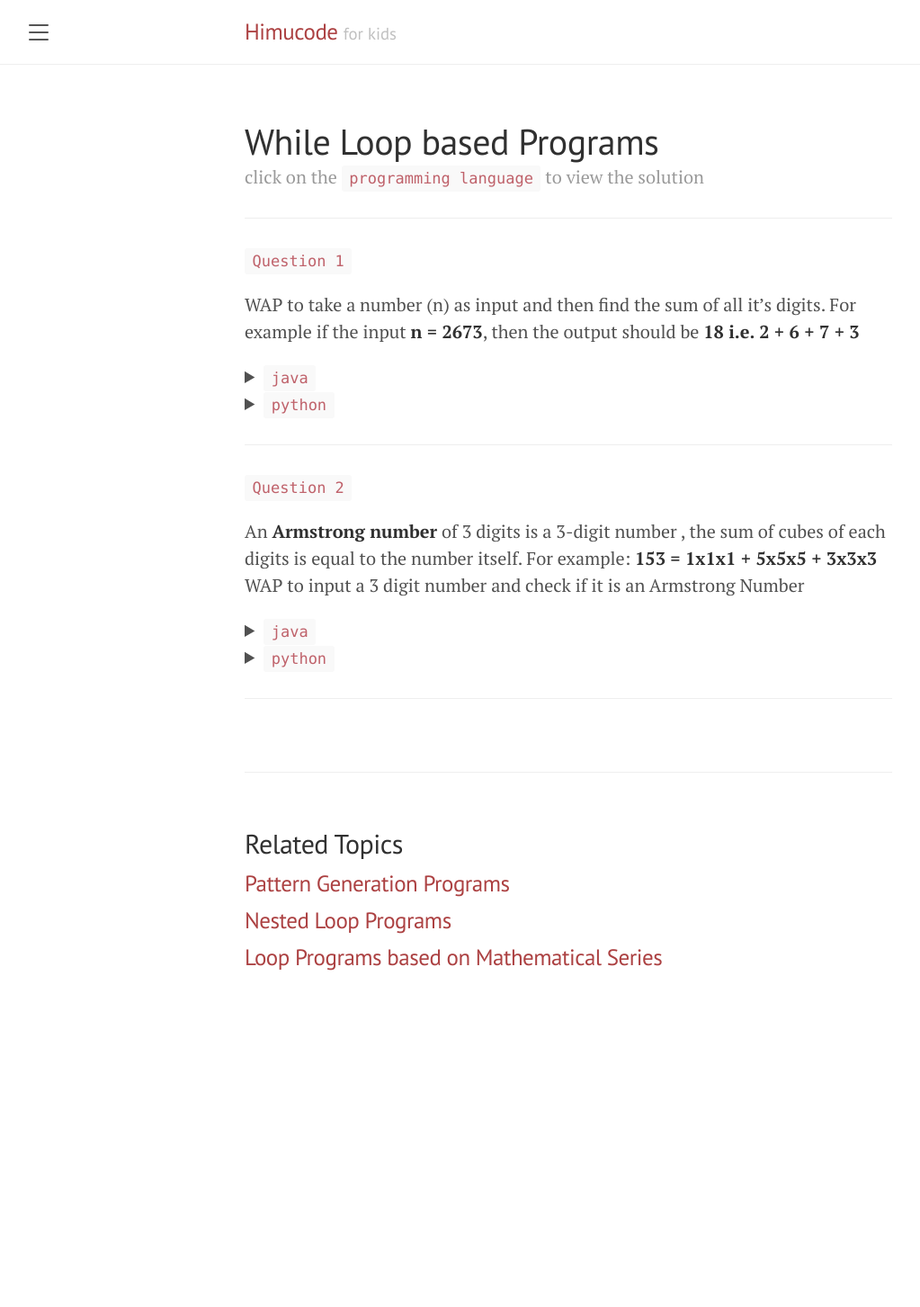
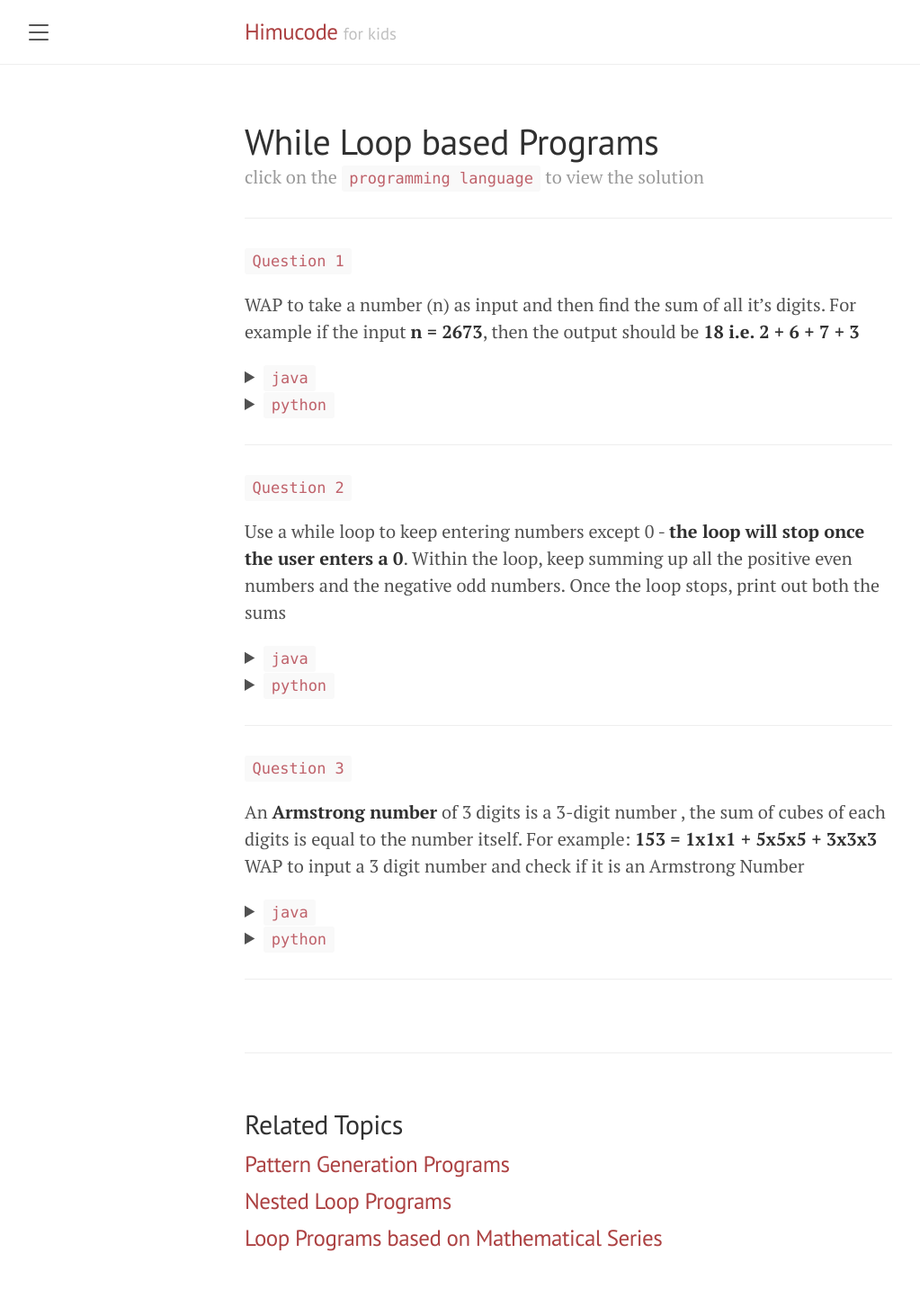
Before and after one commit to banutsav/himucode, a Jekyll site: the page built from docs/_posts/2021-06-19-while-loop.md, in a window 1280 px wide. Shown: the whole page at 90% size, without its empty margins (8-1031 px from the left). Built offline with Jekyll 4.4.1, drawn with Linux system fonts in a browser that asks for light colours; before the commit the page ends 1141 px from its top, so only the background shows below that.

Commit message:
added question to while loop section

```diff
--- a/docs/_config.yml
+++ b/docs/_config.yml
@@ -2,7 +2,7 @@
 title:               Himucode
 tagline:             'for kids'
 
-description:         'This website as a collection of questions and answers for kids who are
+description:         'This website is a collection of questions and answers for kids who are
 just starting to program. If you want to schedule online classes for your kids
 then Get in Touch'
 
--- a/docs/_data/while_loop.yaml
+++ b/docs/_data/while_loop.yaml
@@ -37,6 +37,57 @@ programs:
       n = int(n / 10)
       s += d
     print('sum of digits =', s)
+
+- title: |
+    Use a while loop to keep entering numbers except 0 - **the loop will stop once the user enters a 0**.
+    Within the loop, keep summing up all the positive even numbers and the negative odd numbers.
+    Once the loop stops, print out both the sums
+
+  code: |
+
+    import java.util.*;
+    public class Test
+    {
+      public static void main()
+      {
+        int pe = 0, no = 0, n = 1;
+        Scanner sc = new Scanner(System.in);
+        while (n != 0)
+        {
+            System.out.println("Enter number (0 to exit)");
+            n = sc.nextInt();
+
+            // positive even
+            if ((n > 0) && (n % 2 == 0))
+                pe += n;
+            // negative odd
+            else if ((n < 0) && (n % 2 != 0))
+                no += n;
+        }
+        System.out.println("Sum of +ve even: " + pe);
+        System.out.println("Sum of -ve odd: " + no);
+      }
+    }
+
+  python: |
+
+    n = 1
+    pe = 0
+    no = 0
+
+    while n != 0:
+
+      n = int(input("Enter a number (0 to exit) : "))
+
+      # positive even
+      if n > 0 and n % 2 == 0:
+        pe += n
+      # negative odd
+      elif n < 0 and n % 2 != 0:
+        no += n
+
+    print("sum of +ve even numbers : ", pe)
+    print("sum of -ve odd numbers : ", no)
 
 
 - title: |
```
